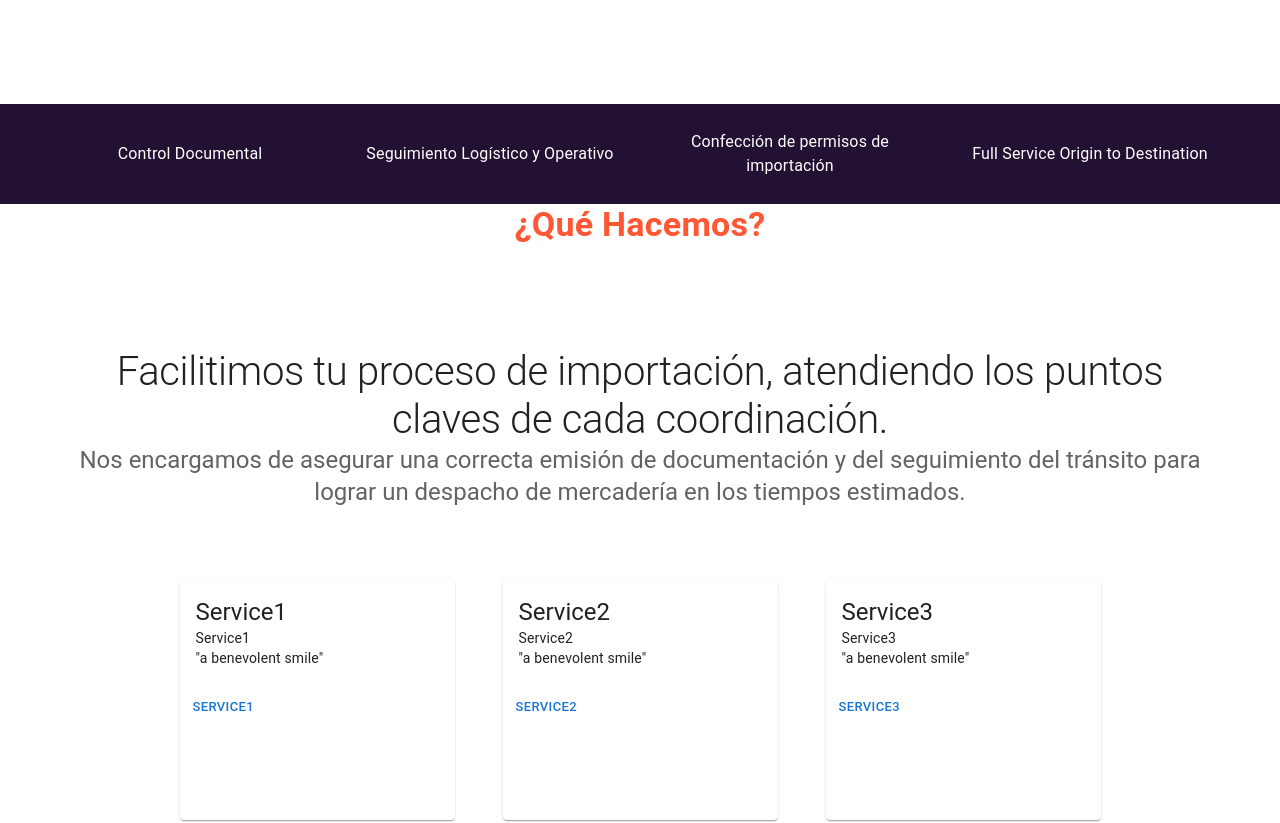
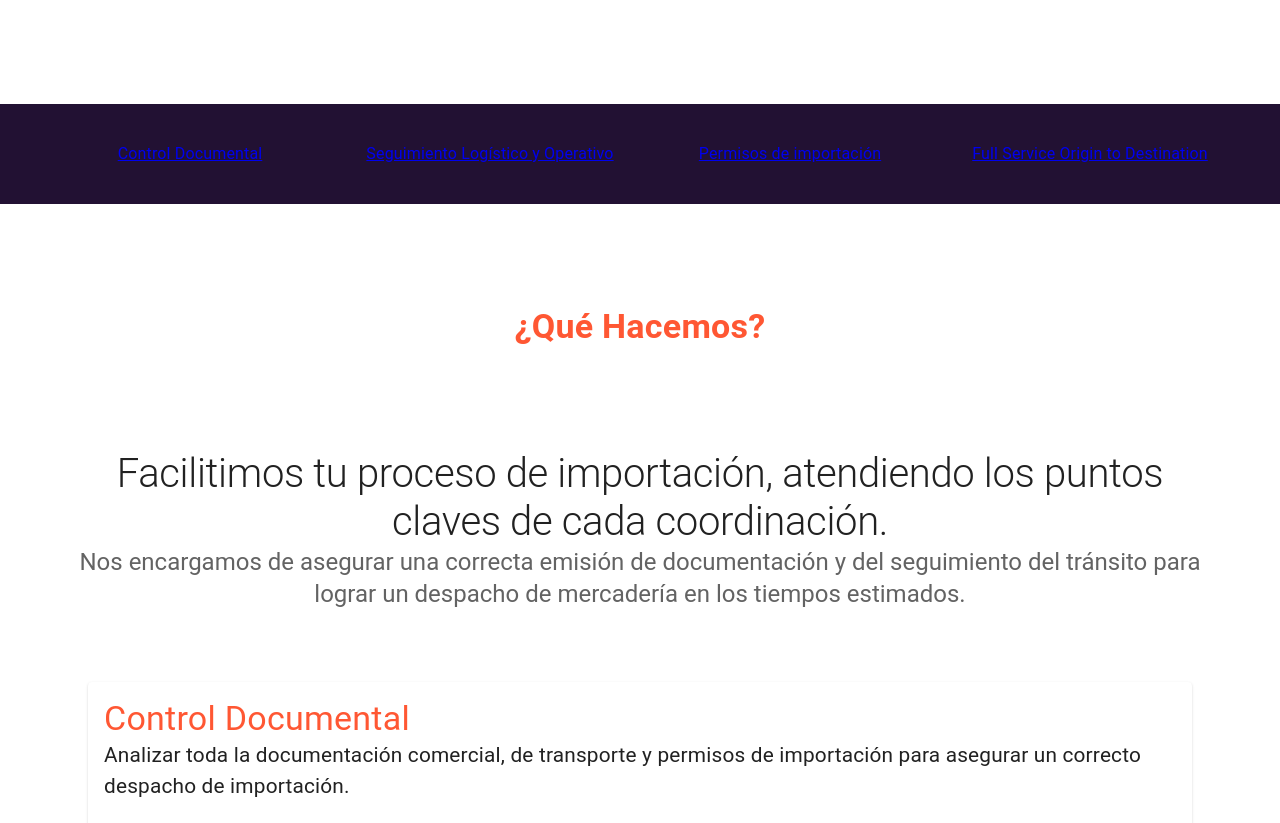
Before and after one commit to loveragabriel/cronologis_website, a React (Create React App) app: page / in a window 1280 px wide. Shown: the part 520-1343 px from the top of the page. Built offline with nearby package versions, Linux system fonts and the light colour scheme; the HTML template or start-up script is replaced by a standard one.

Commit message:
complete cardServices

```diff
--- a/public/index.html
+++ b/public/index.html
@@ -13,7 +13,7 @@
 
     <link rel="manifest" href="%PUBLIC_URL%/manifest.json" />
 
-    <title>Cronologogis</title>
+    <title>Cronologis</title>
   </head>
   <body>
     <noscript>You need to enable JavaScript to run this app.</noscript>
--- a/src/components/BasicCard.js
+++ b/src/components/BasicCard.js
@@ -9,24 +9,20 @@ import Typography from '@mui/material/Typography';
 
 export default function BasicCard(props) {
   return (
-    <Card sx={{ minWidth:275 }}>
+    <Card id='cardServices'  sx={{ minWidth:275, cursor:'pointer', '&:hover':  {
+      background:'#0c2441',
+      color:'white'
+    } }}>
       <CardContent>
-        {/* <Typography sx={{ fontSize: 14 }} color="text.secondary" gutterBottom>
-        </Typography> */}
-        <Typography variant="h5" component="div">
+        <Typography variant="h4" component="div" sx={{color:'#FF5733'}}>
         {props.title}
         </Typography>
-        {/* <Typography sx={{ mb: 1.5 }} color="text.secondary">
-          adjective
-        </Typography> */}
-        <Typography variant="body2">
+        <Typography variant="body1" sx={{fontSize:'1.3em'}}>
           {props.text}
-          <br />
-          {'"a benevolent smile"'}
         </Typography>
       </CardContent>
-      <CardActions>
-        <Button size="small">{props.link}</Button>
+      <CardActions sx={{position:'relative', bottom:'0'}}>
+        <Button size="small" href='#contact' >Más Info..</Button>
       </CardActions>
     </Card>
   );
--- a/src/components/CardServices.js
+++ b/src/components/CardServices.js
@@ -1,12 +1,14 @@
 import * as React from 'react';
 import Box from '@mui/material/Box';
-import Paper from '@mui/material/Paper';
-import { Container, Typography } from '@mui/material';
+import { Container } from '@mui/material';
 import BasicCard from './BasicCard';
 
 //
 export default function CardServices(props) {
-  const serviceBox = ['Service1', 'Service2', 'Service3']
+  const serviceBox = [
+    {title:'Control Documental', definition: 'Analizar toda la documentación comercial, de transporte y permisos de importación para asegurar un correcto despacho de importación.'},
+    {title:'Seguimiento Logístico y Operativo', definition:'Monitorear tus embarques de manera proactiva y gestionar la documentación ante las marítimas para evitar demoras.'},
+    {title:'Permisos de Importación (SIRA/SIRASE/LNA)', definition:'Confección de permisos de importación para tu mercadería de importación'}]
   return (
     <Container sx={{ display: 'flex', justifyContent: 'center', marginTop: '3em' }}>
       <Box
@@ -18,12 +20,11 @@ export default function CardServices(props) {
             m: 3,
             Width: '90vw',
             height: '30vh',
-
           },
         }}
       >
-        {serviceBox.map((services) => {
-          return <BasicCard title={services} text={services} link={services} />
+        {serviceBox.map((data) => {
+          return <BasicCard title={data.title} text={data.definition} />
         })}
 
       </Box>
--- a/src/components/ContactForm.js
+++ b/src/components/ContactForm.js
@@ -28,7 +28,7 @@ const inputsForm = [
 
 export default function ContactForm (){
     return (
-            <Box sx={{ display:'flex'}} >
+            <Box sx={{ display:'flex'}} id='contact' >
         <Container >
             <Typography variant='h4' sx={{ marginTop: '3em', textAlign:'center'}}>Contacto</Typography>
             <Box
--- a/src/components/TapeCard.js
+++ b/src/components/TapeCard.js
@@ -22,9 +22,18 @@ export default function TapeCard(prop) {
                     },
                 }}
             >
-                <Typography>
+                <a
+          href="#cardServices"
+          sx={{
+            textDecoration: 'none',
+            color: 'white',
+            '&:hover': {
+              textDecoration: 'none'
+            }
+          }}
+        >
                     {prop.TapeServices}
-                </Typography>
+                </a>
             </Box>
         </Fragment>
     )
--- a/src/components/TapeServices.js
+++ b/src/components/TapeServices.js
@@ -2,9 +2,14 @@ import * as React from 'react';
 import CssBaseline from '@mui/material/CssBaseline';
 import Container from '@mui/material/Container';
 import TapeCard from './TapeCard';
-
-//List of the services
-const serviceList = ['Control Documental', 'Seguimiento Logístico y Operativo', 'Confección de permisos de importación', 'Full Service Origin to Destination']
+import Typography from '@mui/material/Typography/Typography';
+// List of services
+const serviceList = [
+  'Control Documental',
+  'Seguimiento Logístico y Operativo',
+  'Permisos de importación',
+  'Full Service Origin to Destination'
+];
 
 export default function TapeServices(prop) {
   return (
@@ -21,14 +26,25 @@ export default function TapeServices(prop) {
           // Styles for md breakpoint and above
           md: {
             display: 'flex',
-                        flexWrap: 'nowrap',
-                    },
+            flexWrap: 'nowrap'
+          }
         }}
       >
         {/* Map the list of services offered */}
-                {serviceList.map((service) => {
-                    return <TapeCard index={service} TapeServices={service} />
-                })}
+        {serviceList.map((service) => (
+          <Typography
+            key={service}
+            href="#cardServices"
+            sx={{
+              textDecoration: 'none',
+              '&:hover': {
+                textDecoration: 'none'
+              }
+            }}
+          >
+            <TapeCard index={service} TapeServices={service} />
+          </Typography>
+        ))}
       </Container>
     </React.Fragment>
   );
--- a/src/components/WhatWeDo.js
+++ b/src/components/WhatWeDo.js
@@ -5,7 +5,7 @@ export default function WhatWeDo() {
     return (
         <Fragment sx={{ display:'flex', justifyContent:'center', marginTop: '5em' }}>
         <Container >
-            <Typography variant="h4" sx={{ color: '#FF5733', textAlign: 'center', fontWeight: '700', marginBottom: '3em' }}>
+            <Typography variant="h4" sx={{ color: '#FF5733', textAlign:'center', fontWeight: '700', marginBottom: '3em', marginTop: '3em'  }}>
                 ¿Qué Hacemos?
             </Typography>
             <Typography variant="h2" sx={{ fontSize: '2.5rem', textAlign: 'center' }}>
```
Lines whose indentation alone changed are shown as unchanged.
